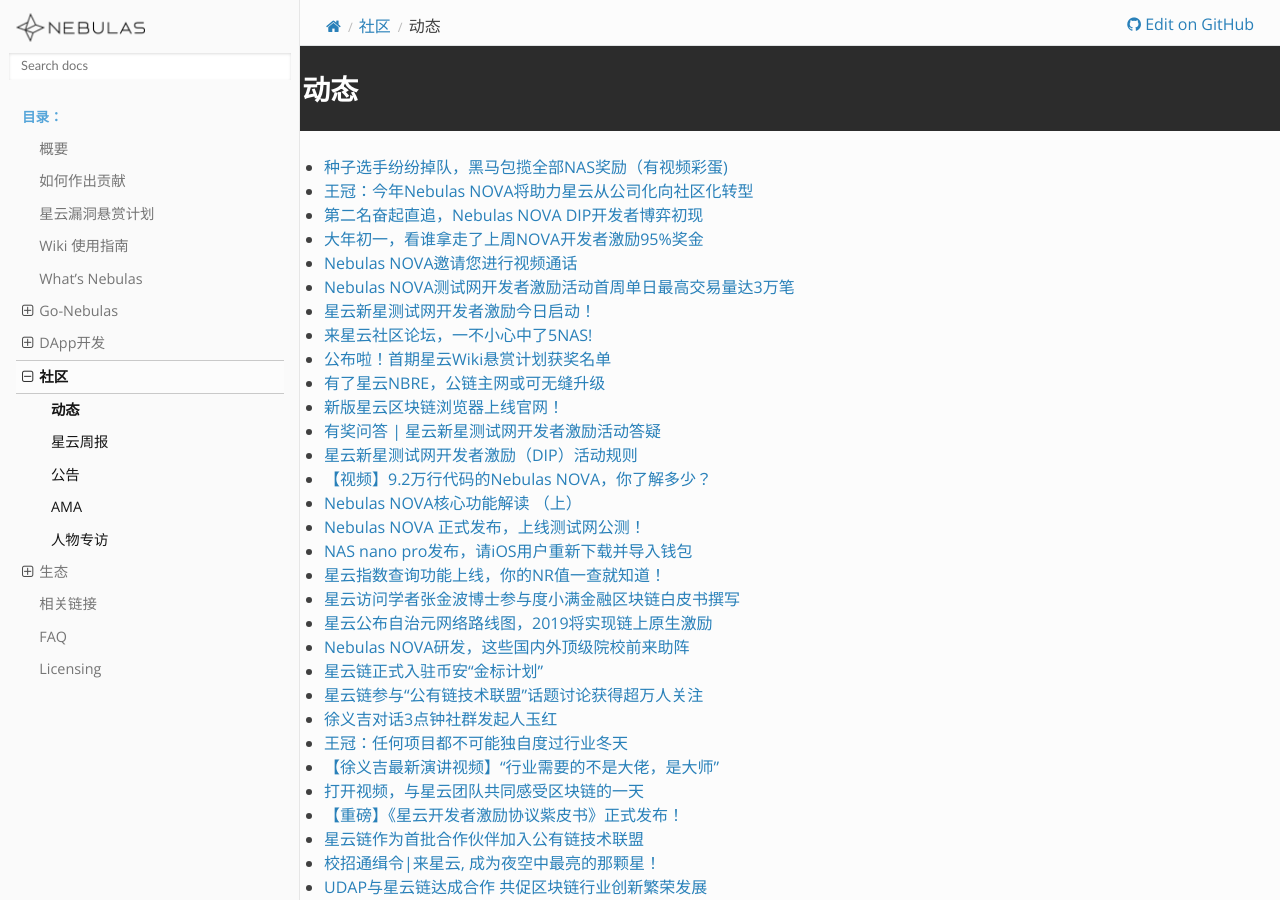
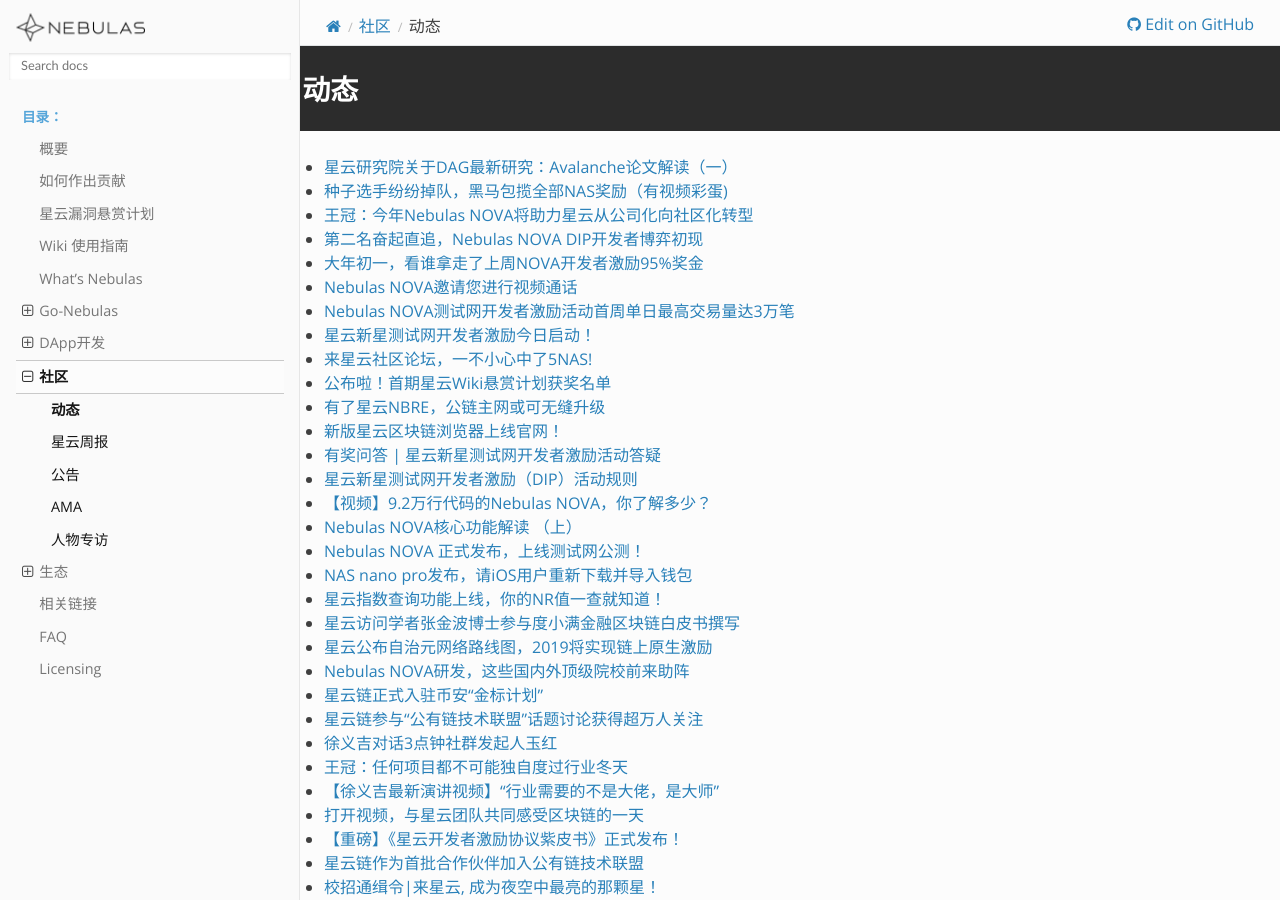
Before and after one commit to nebulasio/nebdocs, a Sphinx documentation site: the page built from docs/community/events.md, in a window 1280 px wide and 900 px high. Built offline with Sphinx 7.4.7 and the Read the Docs theme 2.0.0, drawn with Linux system fonts in a browser that asks for light colours; pages that are not in the unit, such as notebooks, are missing from menus.

Commit message:
Update events.md

```diff
--- a/docs/community/events.md
+++ b/docs/community/events.md
@@ -1,5 +1,6 @@
 # 动态
 
+- [星云研究院关于DAG最新研究：Avalanche论文解读（一）](https://blog.nebulas.io/2019/02/27/nebulas-research-teams-latest-research-on-dag-interpretation-of-avalanches-paper-1/)
 - [种子选手纷纷掉队，黑马包揽全部NAS奖励（有视频彩蛋)](https://blog.nebulas.io/2019/02/19/the-seed-players-have-fallen-behind-and-the-dark-horses-have-all-the-nas-rewards-there-are-video-eggs/)
 - [王冠：今年Nebulas NOVA将助力星云从公司化向社区化转型](https://blog.nebulas.io/2019/02/15/nebulas-nova-will-play-a-key-role-in-transforming-nebulas-from-a-corporate-model-to-a-community-model/)
 - [第二名奋起直追，Nebulas NOVA DIP开发者博弈初现](https://blog.nebulas.io/2019/02/12/the-second-place-to-catch-up-the-nebulas-nova-dip-developer-game-is-beginning-to-appear/)
```
